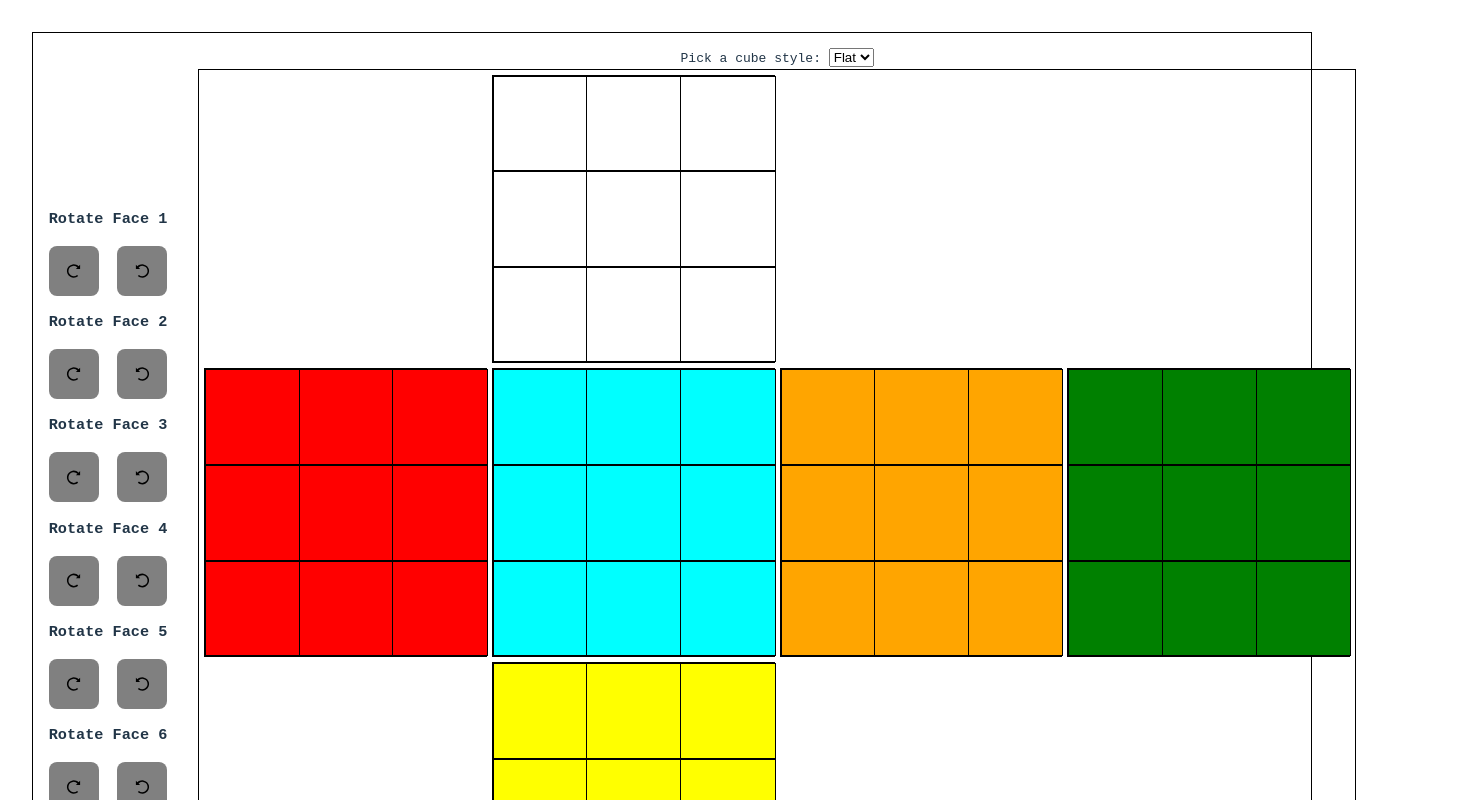
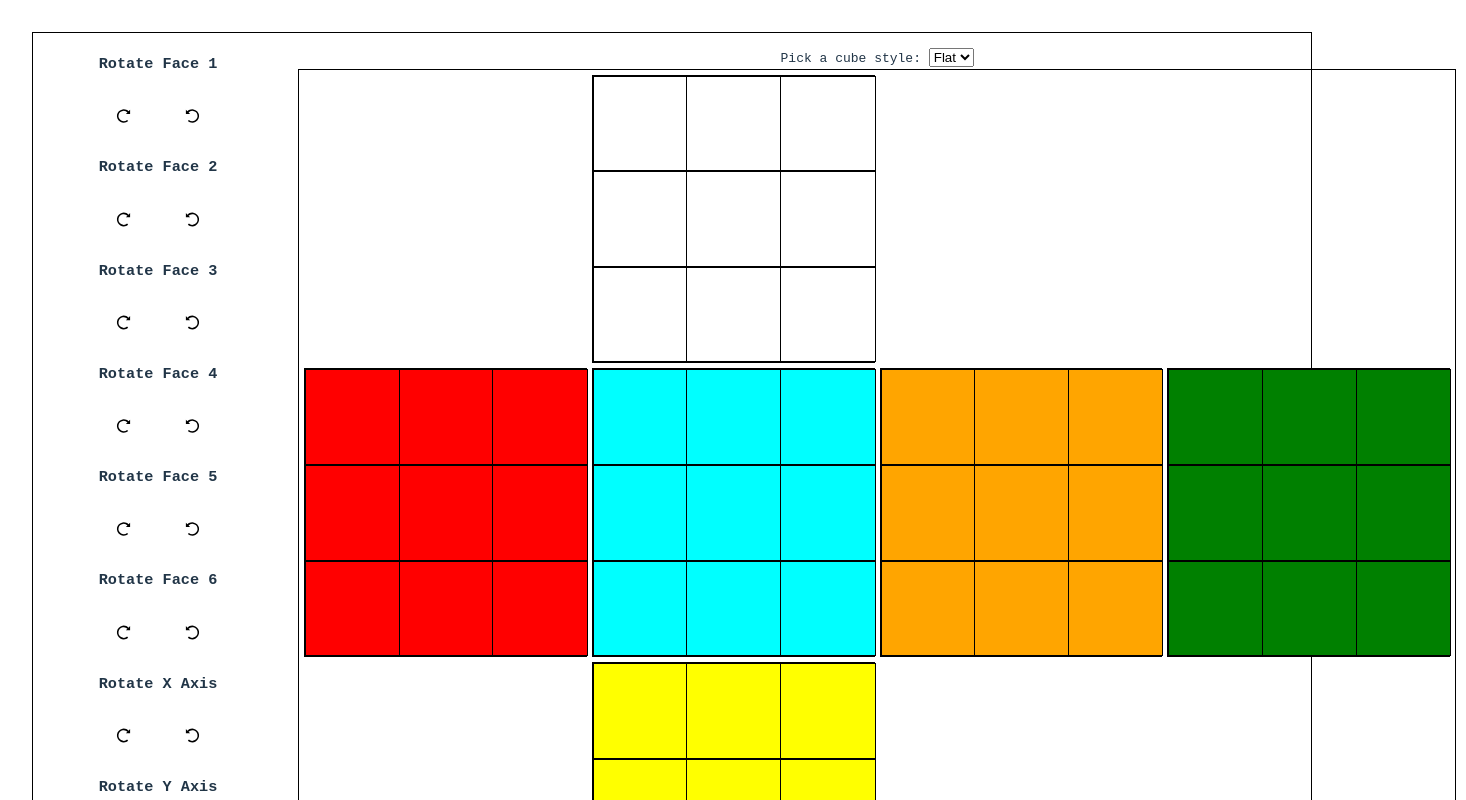
Before and after one commit to Dannnno/cube-algorithms, a React (Vite) app: page / in a window 1280 px wide. Shown: the top 800 px of the page, 1466 px wide, since content can reach past the window. Built offline with nearby package versions, Linux system fonts and the light colour scheme.

Commit message:
Support slicing internal cube axes
- Include slicing geometry (wrapping existing code from
  face rotation)
- Add unit tests to cover explicit slicing scenarios

```diff
--- a/src/components/cubes/usePuzzleCube.ts
+++ b/src/components/cubes/usePuzzleCube.ts
@@ -2,7 +2,9 @@ import React, { useReducer } from "react";
 import { CubeAxis, CubeData, CubeSide } from "@model/cube";
 import { forceNever } from "@/common";
 import { IReactCubeProps } from "@components/cubes";
-import { getCubeSize, rotateCubeFace } from "@model/geometry";
+import {
+    getCubeSize, rotateCubeFace, rotateCubeInternalSlice
+} from "@model/geometry";
 
 /**
  * Actions that can be taken on a cube
@@ -124,10 +126,19 @@ const puzzleReducer: React.Reducer<IReactCubeProps, CubeActions> =
                 );
                 break;
             case CubeActionType.RotateInternal:
+                cubeData = rotateCubeInternalSlice(
+                    state.cubeData,
+                    action.axis,
+                    action.offsetIndex,
+                    action.offsetSize,
+                    action.rotationCount
+                );
+                break;
             case CubeActionType.ResizeCube:
             case CubeActionType.ResetCube:
             case CubeActionType.RotateCube:
                 throw new Error("Not yet implemented");
+                break;
             default:
                 forceNever(action);
         }
--- a/src/components/workflow/geometry-buttons.module.scss
+++ b/src/components/workflow/geometry-buttons.module.scss
@@ -6,7 +6,7 @@
     justify-content: center;
     align-items: center;
     justify-items: center;
-    width: 150px;
+    min-width: 250px;
 }
 
 .buttonRow {
@@ -21,7 +21,11 @@
 .rotateButton {
     width: 50px;
     height: 50px;
-    background-color: #808080;
+    background-color: #FFFFFF;
+
+    &:disabled {
+        background-color: #808080;
+    }
 
     img {
         width: 100%;
--- a/src/components/workflow/geometry-buttons.tsx
+++ b/src/components/workflow/geometry-buttons.tsx
@@ -1,10 +1,11 @@
-import React, { useCallback, useMemo } from "react";
+import React, { useMemo } from "react";
 import { CubeActions, CubeActionType } from "@components/cubes";
-import { CubeSide } from "@model/cube";
+import { CubeAxis, CubeSide } from "@model/cube";
 import { forceNever } from "@/common";
 import styles, {
     sidebar, rotateButton, buttonRow
 } from "./geometry-buttons.module.scss";
+import { RotationAmount } from "@/model/geometry";
 
 interface IGeometrySidebarProps {
     readonly cubeDispatch: React.Dispatch<CubeActions>;
@@ -16,12 +17,16 @@ interface IGeometrySidebarProps {
 export const GeometrySidebar: React.FC<IGeometrySidebarProps> = props => {
     return (
         <div className={sidebar}>
-            <RotateButtonRow {...props} sideId={1} />
-            <RotateButtonRow {...props} sideId={2} />
-            <RotateButtonRow {...props} sideId={3} />
-            <RotateButtonRow {...props} sideId={4} />
-            <RotateButtonRow {...props} sideId={5} />
-            <RotateButtonRow {...props} sideId={6} />
+            <RotateButtonRow {...props} sideId={CubeSide.Left} />
+            <RotateButtonRow {...props} sideId={CubeSide.Front} />
+            <RotateButtonRow {...props} sideId={CubeSide.Right} />
+            <RotateButtonRow {...props} sideId={CubeSide.Back} />
+            <RotateButtonRow {...props} sideId={CubeSide.Top} />
+            <RotateButtonRow {...props} sideId={CubeSide.Bottom} />
+
+            <RotateButtonRow {...props} axis={"X"} offsetStart={1} />
+            <RotateButtonRow {...props} axis={"Y"} offsetStart={1} />
+            <RotateButtonRow {...props} axis={"Z"} offsetStart={1} />
         </div>
     );
 };
@@ -30,16 +35,32 @@ enum Direction {
     Clockwise,
     CounterClockwise
 }
+
 interface IRotateFaceButtonRowProps extends IGeometrySidebarProps {
     readonly sideId: CubeSide;
+
 }
 
-const RotateButtonRow: React.FC<IRotateFaceButtonRowProps> = props => {
-    const { sideId } = props;
-    const heading = useMemo(
-        () => <h3>Rotate Face {props.sideId}</h3>,
-        [sideId]
-    );
+interface IRotateSliceButtonRowProps extends IGeometrySidebarProps {
+    readonly axis: CubeAxis;
+    readonly offsetStart: number;
+    readonly offsetSize?: number;
+}
+
+type RotateButtonRowProps = IRotateFaceButtonRowProps | IRotateSliceButtonRowProps;
+
+const RotateButtonRow: React.FC<RotateButtonRowProps> = props => {
+    const heading = useMemo(() => {
+        if ("sideId" in props) {
+            return <h3>Rotate Face {props.sideId}</h3>
+        } else {
+            return (
+                <>
+                    <h3>Rotate {props.axis} Axis</h3>
+                </>
+            );
+        }
+    }, [props]);
 
     return (
         <div>
@@ -48,22 +69,26 @@ const RotateButtonRow: React.FC<IRotateFaceButtonRowProps> = props => {
                 <RotateButton
                     {...props}
                     direction={Direction.Clockwise}
-                    numRotations={1}
+                    numRotations={RotationAmount.Clockwise}
                 />
                 <RotateButton
                     {...props}
                     direction={Direction.CounterClockwise}
-                    numRotations={3}
+                    numRotations={RotationAmount.CounterClockwise}
                 />
             </div>
         </div>
     );
 };
 
-interface IRotateFaceButtonProps extends IRotateFaceButtonRowProps {
+interface IRotateButtonProps {
     readonly direction: Direction;
     readonly numRotations: number;
 }
+
+type RotateFaceButtonProps = IRotateButtonProps & IRotateFaceButtonRowProps;
+type RotateSliceButtonProps = IRotateButtonProps & IRotateSliceButtonRowProps;
+type RotateButtonProps = RotateFaceButtonProps | RotateSliceButtonProps;
 
 function useRotationIcon(direction: Direction): string {
     return useMemo(() => {
@@ -78,18 +103,32 @@ function useRotationIcon(direction: Direction): string {
     }, [direction]);
 }
 
-const RotateButton: React.FC<IRotateFaceButtonProps> = props => {
-    const { direction, numRotations, cubeDispatch, sideId } = props;
+const RotateButton: React.FC<RotateButtonProps> = props => {
+    const { direction, numRotations, cubeDispatch } = props;
 
     const icon = useRotationIcon(direction);
 
-    const callback = useCallback(() =>
-        cubeDispatch({
-            type: CubeActionType.RotateFace,
-            sideId: sideId,
-            rotationCount: numRotations
-        }),
-        [cubeDispatch, sideId, numRotations]);
+    const callback = useMemo(() => {
+        if ("sideId" in props) {
+            return () => {
+                cubeDispatch({
+                    type: CubeActionType.RotateFace,
+                    sideId: props.sideId,
+                    rotationCount: numRotations
+                });
+            };
+        } else {
+            return () => {
+                cubeDispatch({
+                    type: CubeActionType.RotateInternal,
+                    axis: props.axis,
+                    offsetIndex: props.offsetStart,
+                    offsetSize: props.offsetSize ?? 1,
+                    rotationCount: numRotations
+                });
+            };
+        }
+    }, [cubeDispatch, props]);
 
     return (
         <button onClick={callback} className={rotateButton}>
--- a/src/model/geometry.ts
+++ b/src/model/geometry.ts
@@ -285,6 +285,33 @@ function _rotateCubeFace(
     return cubeData;
 }
 
+/**
+ * Rotate internal slices of a cube, ignoring any affects on perpendicular faces
+ * @param cube The cube being rotated
+ * @param axis The axis of rotation
+ * @param offsetStart Which slice to rotate
+ * @param numSlices The number of slices to rotate
+ * @param numRotations The number of times to rotate it
+ * @returns The new cube data
+ */
+export function rotateCubeInternalSlice(
+    cube: DeepReadonly<CubeData>,
+    axis: CubeAxis,
+    offsetStart: number,
+    numSlices: number,
+    numRotations: number
+): CubeData {
+    const [newCube, cubeSize, numTurns] = _setupManipulation(
+        cube, numRotations
+    );
+
+    const result = _rotateCubeInternalSlice(
+        newCube, cubeSize, axis, offsetStart, numSlices, numTurns
+    );
+    assertIsValidCube(result, cubeSize);
+    return result;
+}
+
 function _rotateCubeInternalSlice(
     cube: CubeData,
     cubeSize: number,
```
Also changed, not shown: 2 other files (tests, documents, lock files or other folders).
